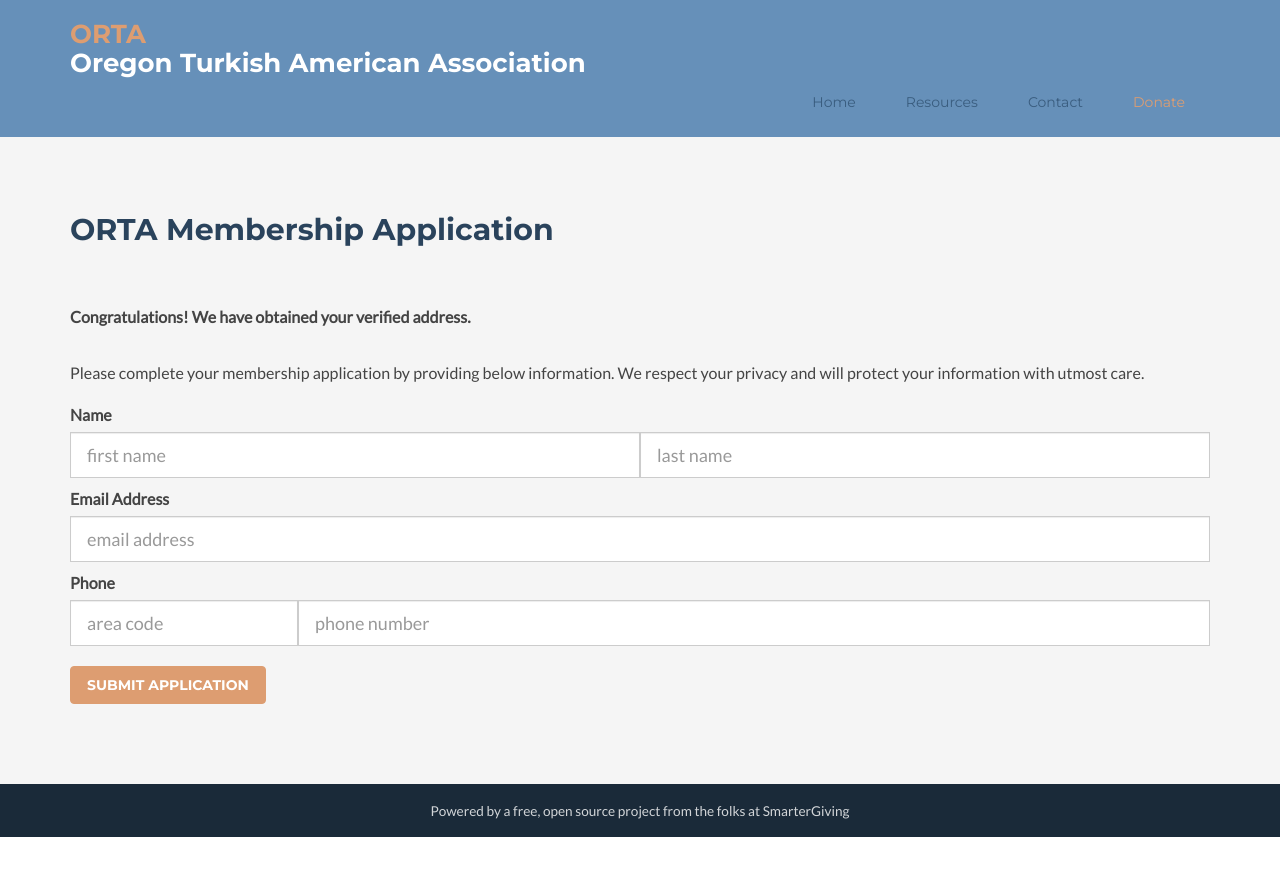
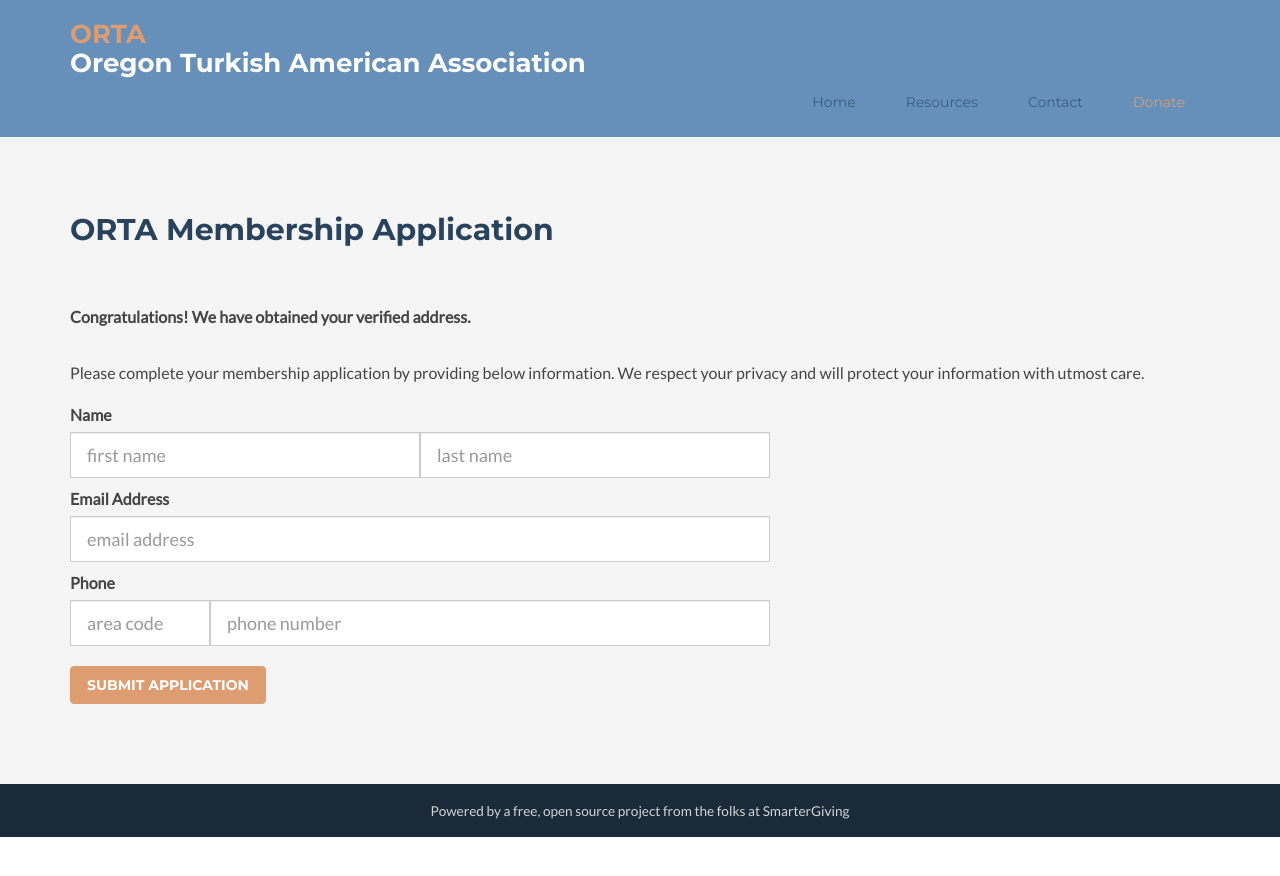
Before and after one commit to ortapdx/ortapdx.github.io, a Jekyll site: the page built from msf_RBLMD58B2AGX8.html, in a window 1280 px wide. Shown: the top 876 px of the page. Built offline with Jekyll 4.4.1, drawn with Linux system fonts in a browser that asks for light colours; nearby versions of some CDN libraries; comment, search, counter and statistics services are not loaded.

Commit message:
Update msf_RBLMD58B2AGX8.html

```diff
--- a/msf_RBLMD58B2AGX8.html
+++ b/msf_RBLMD58B2AGX8.html
@@ -44,7 +44,7 @@ layout: default
           <p>Please complete your membership application by providing below information. We respect your privacy and will protect your information with utmost care.</p>
 
              <form class="form-inline" role="form" name="gform" id="gform" enctype="text/plain" action="https://docs.google.com/forms/d/e/1FAIpQLScFFse0N-h1zK9LbZbhhuW6TcrqyACdJNHnwPtOg5FsiGqLYg/formResponse?" target="hidden_iframe" onsubmit="submitted=true;">
-                 <div class="input-group input-group-lg col-sm-12">
+                 <div class="input-group input-group-lg col-sm-12" style="max-width: 700px;">
 
                     <label style="width: 100%; margin-top: 10px;">Name</label>
                     <input class="form-control" placeholder="first name" type="text" name="entry.1926626036" id="entry.1926626036entry.213242161" style="width: 50%;">
```
